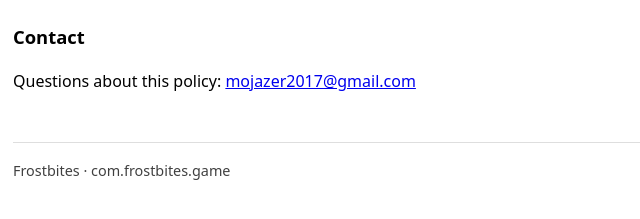
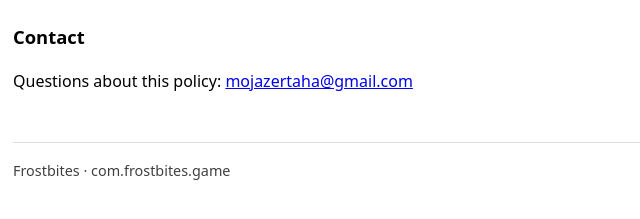
Before and after one commit to watchmedash/frostbites-privacy, a plain HTML site: page index.html in a window 1280 px wide. Shown: the part 1128-1347 px from the top of the page, 275-915 px from the left. Drawn offline with Linux system fonts and the light colour scheme.

Commit message:
Use the right contact address

```diff
--- a/index.html
+++ b/index.html
@@ -51,7 +51,7 @@
 <p>If this policy changes, the new version will be posted at this address with a new date at the top.</p>
 
 <h2>Contact</h2>
-<p>Questions about this policy: <a href="mailto:mojazer2017@gmail.com">mojazer2017@gmail.com</a></p>
+<p>Questions about this policy: <a href="mailto:mojazertaha@gmail.com">mojazertaha@gmail.com</a></p>
 
 <footer>Frostbites &middot; com.frostbites.game</footer>
 </body>
```
